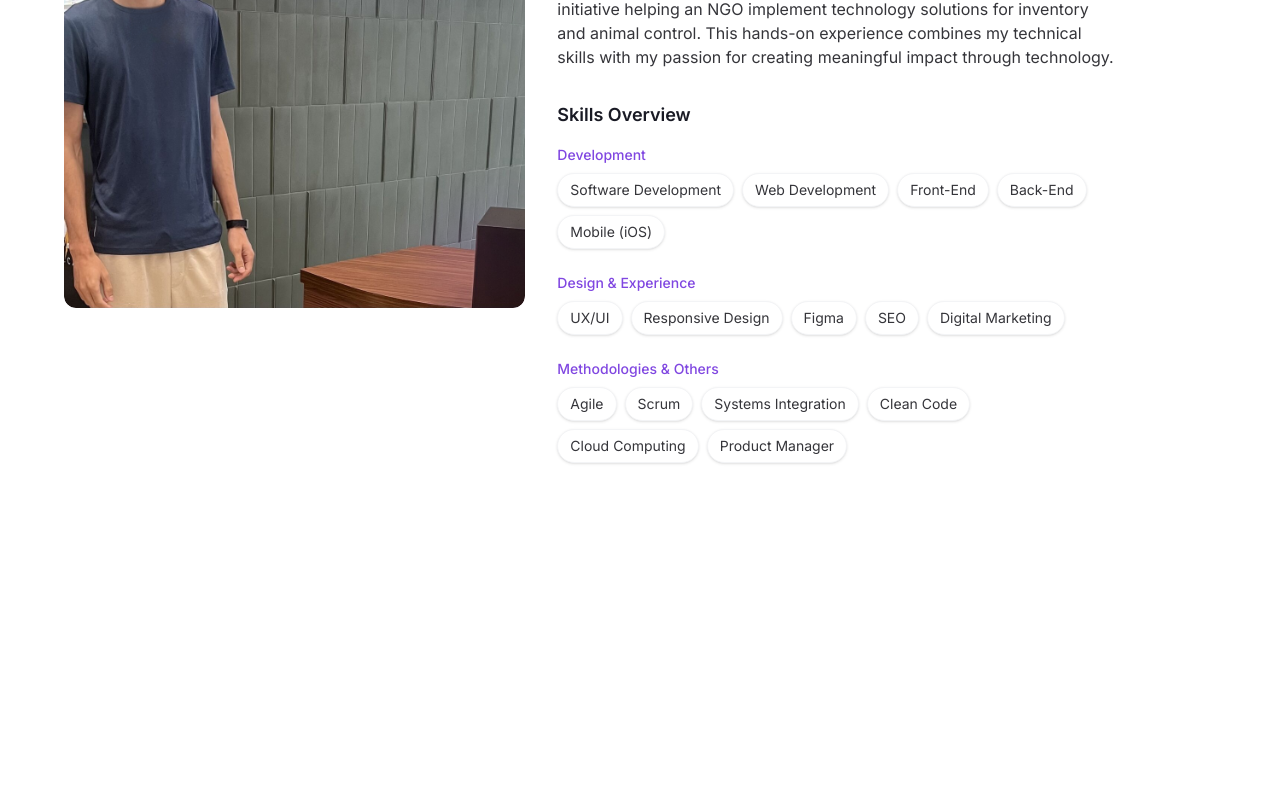
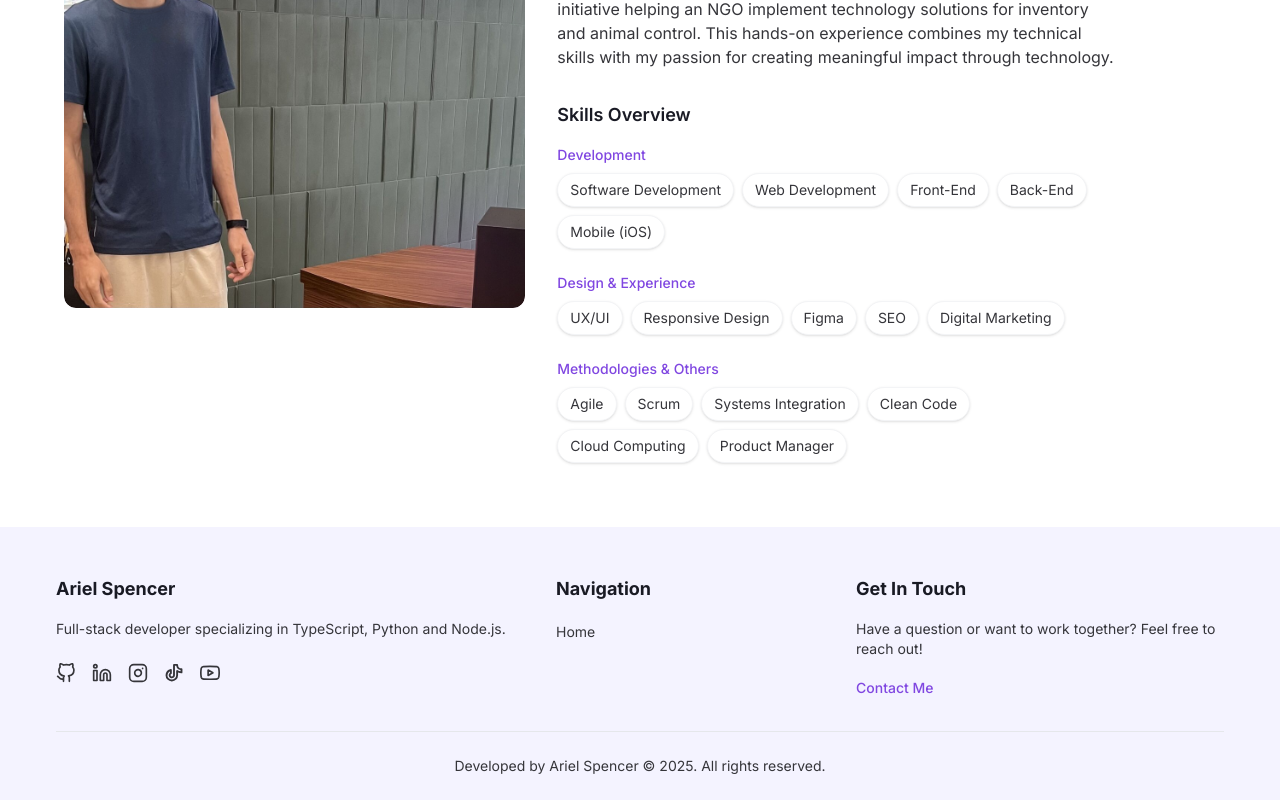
Before and after one commit to ArielSpencer/ariel-spencer-website, a Next.js app: page / in a window 1280 px wide. Shown: the part 1424-2224 px from the top of the page. Before the commit the page ends 1951 px from the top, so only its background shows below. Built offline with nearby package versions, Linux system fonts and the light colour scheme.

Commit message:
feat: add Footer component with social links and contact section, and implement in root layout

```diff
--- a/app/layout.tsx
+++ b/app/layout.tsx
@@ -3,6 +3,7 @@
 import './globals.css';
 
 import Header from '@/components/layout/Header';
+import Footer from '@/components/layout/Footer';
 
 const inter = Inter({
   weight: ['400', '500', '600', '700'],
@@ -55,6 +56,7 @@
       <body className="flex flex-col min-h-screen">
         <Header />
         <main className="flex-grow">{children}</main>
+        <Footer />
       </body>
     </html>
   );
--- /dev/null
+++ b/components/layout/Footer.tsx
@@ -0,0 +1,96 @@
+"use client";
+
+import Link from 'next/link';
+
+import {
+  FiGithub,
+  FiInstagram,
+  FiYoutube,
+  FiLinkedin,
+} from 'react-icons/fi';
+import { PiTiktokLogoBold } from "react-icons/pi";
+
+const navLinks = [
+  { name: 'Home', href: '/' },
+  // { name: 'Blog', href: '/blog' },
+  // { name: 'Services', href: '/services' },
+  // { name: 'Portfolio', href: '/portfolio' },
+  // { name: 'Tools', href: '/tools' },
+  // { name: 'Mini Games', href: '/games' },
+  // { name: 'About', href: '/about' },
+];
+
+const socialLinks = [
+  { name: 'GitHub', href: 'https://github.com/arielspencer/', icon: FiGithub },
+  { name: 'LinkedIn', href: 'https://www.linkedin.com/in/arielspencer-log/', icon: FiLinkedin },
+  { name: 'Instagram', href: 'https://www.instagram.com/arielspencer.dev', icon: FiInstagram },
+  { name: 'TikTok', href: 'https://www.tiktok.com/@arielspencer.tech', icon: PiTiktokLogoBold },
+  { name: 'YouTube', href: 'https://www.youtube.com/@arielspencer-log', icon: FiYoutube },
+];
+
+export default function Footer() {
+  const currentYear = new Date().getFullYear();
+
+  return (
+    <footer className="bg-[var(--color-bg-secondary)] pt-12 pb-6">
+      <div className="container mx-auto px-4">
+        <div className="grid grid-cols-1 md:grid-cols-12 gap-8 mb-8">
+          <div className="md:col-span-5">
+            <h3 className="text-lg font-bold mb-4">Ariel Spencer</h3>
+            <p className="text-sm mb-6 text-[var(--color-text-body)]">
+              Full-stack developer specializing in TypeScript, Python and Node.js.
+            </p>
+
+            <div className="flex space-x-4">
+              {socialLinks.map((link) => (
+                <a
+                  key={link.name}
+                  href={link.href}
+                  target="_blank"
+                  rel="noopener noreferrer"
+                  className="text-[var(--color-text-body)] hover:text-[var(--color-accent)] transition-colors"
+                  aria-label={link.name}
+                >
+                  <link.icon className="w-5 h-5" />
+                </a>
+              ))}
+            </div>
+          </div>
+
+          <div className="md:col-span-3">
+            <h3 className="text-lg font-bold mb-4">Navigation</h3>
+            <ul className="space-y-2">
+              {navLinks.map((link) => (
+                <li key={link.name}>
+                  <Link
+                    href={link.href}
+                    className="text-sm text-[var(--color-text-body)] hover:text-[var(--color-accent)] transition-colors"
+                  >
+                    {link.name}
+                  </Link>
+                </li>
+              ))}
+            </ul>
+          </div>
+
+          <div className="md:col-span-4">
+            <h3 className="text-lg font-bold mb-4">Get In Touch</h3>
+            <p className="text-sm mb-4 text-[var(--color-text-body)]">
+              Have a question or want to work together? Feel free to reach out!
+            </p>
+            <Link
+              href="https://wa.me/5511991007079"
+              className="inline-block text-sm font-medium text-[var(--color-accent)] hover:underline"
+            >
+              Contact Me
+            </Link>
+          </div>
+        </div>
+
+        <div className="pt-6 border-t border-gray-200 text-center text-sm text-[var(--color-text-body)]">
+          <p>Developed by Ariel Spencer © {currentYear}. All rights reserved.</p>
+        </div>
+      </div>
+    </footer>
+  );
+}
```
